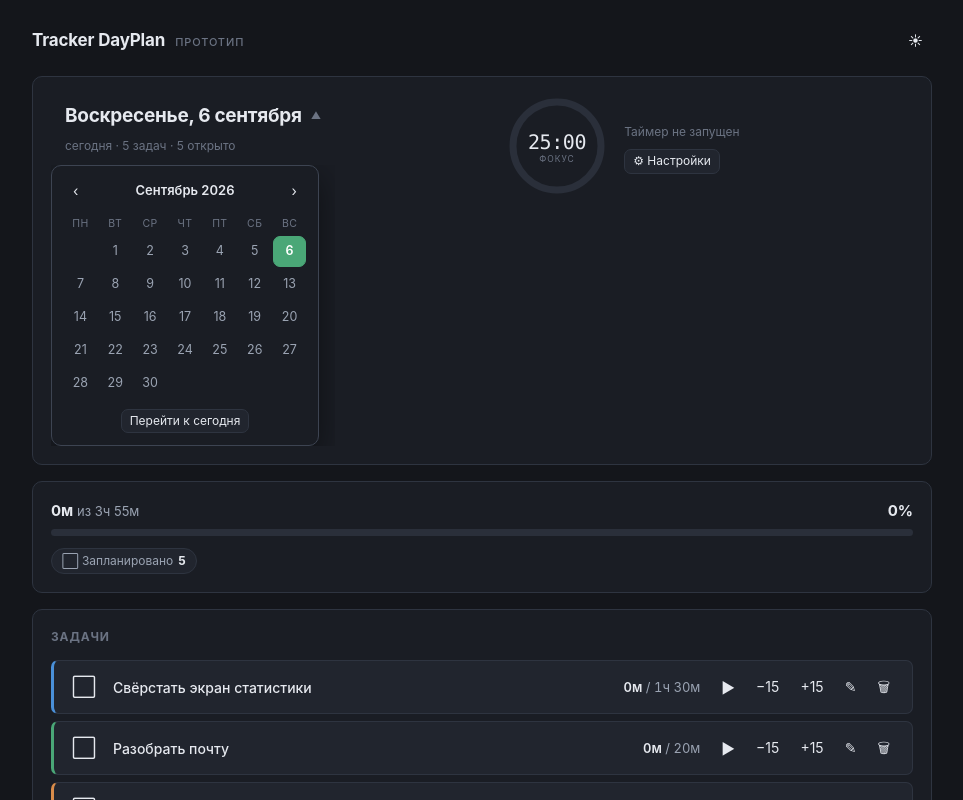
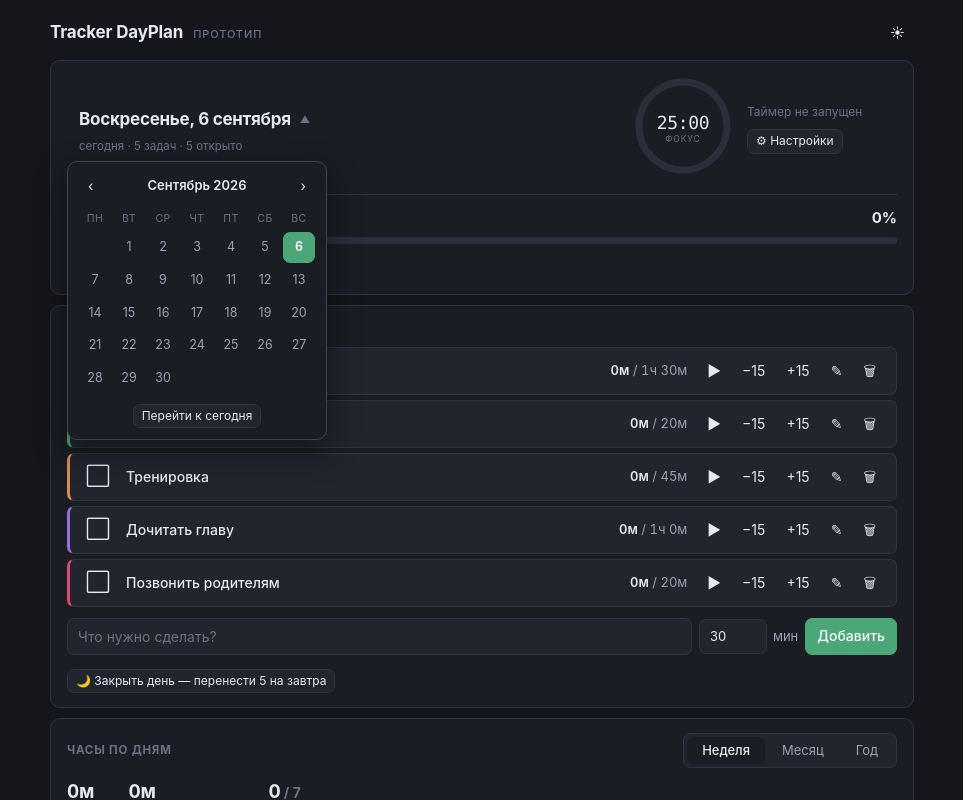
Before and after one commit to Aistben/Tracker_DayPlan, a React (Vite) app: page / in a window 1280 px wide. Both pictures are taken after a click on the button "Выбрать дату". Shown: the top 800 px of the page, without its empty margins (158-1121 px from the left). Built offline with nearby package versions, Linux system fonts and the light colour scheme.

Commit message:
Календарь и настройки — всплывающие панели поверх; прогресс объединён с шапкой; общее уплотнение
Co-authored-by: arena-agent <297053741+arena-agent@users.noreply.github.com>

```diff
--- a/src/screens/Today.tsx
+++ b/src/screens/Today.tsx
@@ -1,4 +1,4 @@
-import { useMemo, useState } from "react";
+import { useEffect, useMemo, useState } from "react";
 import { STATUS_EMOJI, STATUS_LABEL, Status, colorByIndex } from "../lib/types";
 import { spentMinutes, tasksForDate, shiftISO, todayISO } from "../lib/storage";
 import Stats from "./Stats";
@@ -100,6 +100,19 @@ export default function Today({ store, timer, date, setDate }: Props) {
         : 0
       : (timer.elapsed % 3600) / 3600;
 
+  // Escape закрывает всплывающие панели.
+  useEffect(() => {
+    if (!showCal && !showCfg) return;
+    const onKey = (e: KeyboardEvent) => {
+      if (e.key === "Escape") {
+        setShowCal(false);
+        setShowCfg(false);
+      }
+    };
+    window.addEventListener("keydown", onKey);
+    return () => window.removeEventListener("keydown", onKey);
+  }, [showCal, showCfg]);
+
   const submit = (e: React.FormEvent) => {
     e.preventDefault();
     if (!title.trim()) return;
@@ -116,13 +129,23 @@ export default function Today({ store, timer, date, setDate }: Props) {
 
   return (
     <>
-      {/* ---------- Шапка: дата + таймер ---------- */}
+      {(showCal || showCfg) && (
+        <div
+          className="pop-backdrop"
+          onClick={() => {
+            setShowCal(false);
+            setShowCfg(false);
+          }}
+        />
+      )}
+
+      {/* ---------- Шапка: дата + таймер + прогресс ---------- */}
       <div className="card">
         <div className="day-head">
-          <div>
+          <div className="pop-anchor">
             <button
               className="date-btn"
-              onClick={() => setShowCal((v) => !v)}
+              onClick={() => { setShowCfg(false); setShowCal((v) => !v); }}
               title="Выбрать дату"
               aria-expanded={showCal}
             >
@@ -136,7 +159,10 @@ export default function Today({ store, timer, date, setDate }: Props) {
                 : "задач нет"}
             </div>
 
-            <div className={`collapse${showCal ? " open" : ""}`} aria-hidden={!showCal}>
+            <div
+              className={`popover left${showCal ? " open" : ""}`}
+              aria-hidden={!showCal}
+            >
               <Calendar
                 data={data}
                 value={date}
@@ -149,7 +175,7 @@ export default function Today({ store, timer, date, setDate }: Props) {
           </div>
 
           {/* ---------- Таймер ---------- */}
-          <div>
+          <div className="pop-anchor">
             <div className="timer-box">
               <div className="dial-wrap">
                 <svg width={102} height={102} viewBox="0 0 102 102">
@@ -232,7 +258,7 @@ export default function Today({ store, timer, date, setDate }: Props) {
                       </button>
                       <button
                         className="btn-icon"
-                        onClick={() => setShowCfg((v) => !v)}
+                        onClick={() => { setShowCal(false); setShowCfg((v) => !v); }}
                         title="Настройки таймера"
                       >
                         ⚙
@@ -246,7 +272,7 @@ export default function Today({ store, timer, date, setDate }: Props) {
                     </div>
                     <button
                       className="btn-sm"
-                      onClick={() => setShowCfg((v) => !v)}
+                      onClick={() => { setShowCal(false); setShowCfg((v) => !v); }}
                       title="Настройки таймера"
                     >
                       ⚙ Настройки
@@ -256,7 +282,10 @@ export default function Today({ store, timer, date, setDate }: Props) {
               </div>
             </div>
 
-            <div className={`collapse${showCfg ? " open" : ""}`} aria-hidden={!showCfg}>
+            <div
+              className={`popover right${showCfg ? " open" : ""}`}
+              aria-hidden={!showCfg}
+            >
               <div className="settings-panel">
                 <div className="settings-row">
                   <label>
@@ -309,10 +338,8 @@ export default function Today({ store, timer, date, setDate }: Props) {
             </div>
           </div>
         </div>
-      </div>
 
-      {/* ---------- Прогресс дня ---------- */}
-      <div className="card">
+        <div className="day-progress">
         <div className="progress-row">
           <span className="progress-nums">
             <b>{fmt(totals.spent)}</b> из {fmt(totals.plan)}
@@ -336,6 +363,7 @@ export default function Today({ store, timer, date, setDate }: Props) {
               ))}
           </div>
         )}
+        </div>
       </div>
 
       {/* ---------- Задачи ---------- */}
--- a/src/styles.css
+++ b/src/styles.css
@@ -68,16 +68,16 @@ body {
 
 /* ---------- Каркас ---------- */
 .app {
-  max-width: 940px;
+  max-width: 900px;
   margin: 0 auto;
-  padding: 28px 20px 80px;
+  padding: 20px 18px 56px;
 }
 
 .topbar {
   display: flex;
   align-items: center;
   justify-content: space-between;
-  margin-bottom: 22px;
+  margin-bottom: 14px;
 }
 
 .brand {
@@ -100,20 +100,20 @@ body {
   background: var(--surface);
   border: 1px solid var(--border);
   border-radius: var(--radius);
-  padding: 18px;
-  margin-bottom: 16px;
+  padding: 14px 16px;
+  margin-bottom: 10px;
 }
 
 .section-title {
   display: flex;
   align-items: center;
   gap: 8px;
-  font-size: 12px;
+  font-size: 11.5px;
   font-weight: 650;
   text-transform: uppercase;
   letter-spacing: 0.07em;
   color: var(--text-faint);
-  margin: 0 0 14px;
+  margin: 0 0 10px;
 }
 
 /* ---------- Кнопки ---------- */
@@ -202,9 +202,9 @@ label { cursor: pointer; user-select: none; }
 /* ---------- Шапка дня ---------- */
 .day-head {
   display: flex;
-  align-items: flex-start;
+  align-items: center;
   justify-content: space-between;
-  gap: 22px;
+  gap: 18px;
   flex-wrap: wrap;
 }
 
@@ -212,42 +212,49 @@ label { cursor: pointer; user-select: none; }
   display: inline-flex;
   align-items: center;
   gap: 9px;
-  font-size: 19px;
+  font-size: 17px;
   font-weight: 650;
   letter-spacing: -0.015em;
-  padding: 7px 13px;
+  padding: 5px 11px;
   background: transparent;
   border-color: transparent;
 }
 .date-btn:hover:not(:disabled) { background: var(--surface-2); }
 .date-btn .chev { font-size: 10px; color: var(--text-faint); }
-.date-sub { color: var(--text-faint); font-size: 12px; padding-left: 14px; }
+.date-sub { color: var(--text-faint); font-size: 11.5px; padding-left: 12px; margin-top: 1px; }
 
-/* ---------- Плавное раскрытие ---------- */
-.collapse {
-  overflow: hidden;
-  max-height: 0;
+/* ---------- Поповеры: ложатся поверх, не двигают страницу ---------- */
+.pop-anchor { position: relative; }
+
+.popover {
+  position: absolute;
+  z-index: 40;
+  top: calc(100% + 6px);
+  background: var(--surface);
+  border: 1px solid var(--border-strong);
+  border-radius: var(--radius);
+  box-shadow: var(--shadow-lg);
   opacity: 0;
   visibility: hidden;
-  transition: max-height var(--ease), opacity 0.18s ease,
-    margin-top var(--ease), visibility var(--ease);
+  transform: translateY(-6px) scale(0.98);
+  transform-origin: top;
+  transition: opacity 0.16s ease, transform 0.16s ease, visibility 0.16s;
 }
-.collapse.open {
-  /* с запасом: содержимое календаря/настроек короче */
-  max-height: 460px;
-  opacity: 1;
-  visibility: visible;
-  margin-top: 10px;
-}
+.popover.open { opacity: 1; visibility: visible; transform: none; }
+.popover.right { right: 0; }
+.popover.left { left: 0; }
+
+/* невидимый слой: клик мимо закрывает поповер */
+.pop-backdrop { position: fixed; inset: 0; z-index: 30; }
 
 /* ---------- Таймер ---------- */
-.timer-box { display: flex; align-items: center; gap: 16px; }
+.timer-box { display: flex; align-items: center; gap: 13px; }
 .dial-wrap { position: relative; flex-shrink: 0; }
 .dial-track { stroke: var(--surface-3); }
 .dial-time {
   fill: var(--text);
   font-family: "SF Mono", "JetBrains Mono", ui-monospace, Menlo, monospace;
-  font-size: 20px;
+  font-size: 18px;
   font-weight: 500;
   letter-spacing: -0.02em;
 }
@@ -259,7 +266,7 @@ label { cursor: pointer; user-select: none; }
   letter-spacing: 0.12em;
 }
 
-.timer-info { min-width: 168px; }
+.timer-info { min-width: 150px; }
 .timer-task {
   font-weight: 600;
   max-width: 210px;
@@ -284,7 +291,7 @@ label { cursor: pointer; user-select: none; }
   0%, 100% { opacity: 1; transform: scale(1); }
   50% { opacity: 0.35; transform: scale(0.82); }
 }
-.timer-actions { display: flex; gap: 5px; margin-top: 9px; }
+.timer-actions { display: flex; gap: 4px; margin-top: 7px; }
 
 /* ---------- Прогресс дня ---------- */
 .progress-row {
@@ -304,7 +311,7 @@ label { cursor: pointer; user-select: none; }
   transition: width 0.45s cubic-bezier(0.4, 0, 0.2, 1);
 }
 
-.chips { display: flex; flex-wrap: wrap; gap: 7px; margin-top: 12px; }
+.chips { display: flex; flex-wrap: wrap; gap: 6px; margin-top: 10px; }
 .chip {
   display: inline-flex; align-items: center; gap: 5px;
   padding: 3px 10px; font-size: 12px;
@@ -313,14 +320,14 @@ label { cursor: pointer; user-select: none; }
 }
 
 /* ---------- Список задач ---------- */
-.tasks { display: flex; flex-direction: column; gap: 7px; }
+.tasks { display: flex; flex-direction: column; gap: 5px; }
 
 .task {
   display: grid;
   grid-template-columns: 34px 1fr auto auto;
   align-items: center;
-  gap: 12px;
-  padding: 11px 13px;
+  gap: 11px;
+  padding: 8px 11px;
   background: var(--surface-2);
   border: 1px solid var(--border);
   border-left: 3px solid var(--task-color, var(--border));
@@ -375,14 +382,14 @@ label { cursor: pointer; user-select: none; }
 .task-edit input[type="text"] { flex: 1; min-width: 0; }
 
 .empty {
-  text-align: center; padding: 34px 18px;
+  text-align: center; padding: 24px 16px;
   color: var(--text-faint); font-size: 13px;
   border: 1px dashed var(--border-strong);
   border-radius: var(--radius-sm);
 }
 
 /* ---------- Форма добавления ---------- */
-.add-form { display: flex; gap: 8px; margin-top: 14px; flex-wrap: wrap; }
+.add-form { display: flex; gap: 7px; margin-top: 11px; flex-wrap: wrap; }
 .add-form input[type="text"] { flex: 1; min-width: 180px; }
 .suffix {
   display: inline-flex; align-items: center; gap: 6px;
@@ -390,11 +397,7 @@ label { cursor: pointer; user-select: none; }
 }
 
 /* ---------- Календарь ---------- */
-.cal {
-  width: 268px; padding: 12px;
-  background: var(--surface); border: 1px solid var(--border-strong);
-  border-radius: var(--radius); box-shadow: var(--shadow-lg);
-}
+.cal { width: 258px; padding: 11px; }
 .cal-head {
   display: flex; align-items: center; justify-content: space-between;
   margin-bottom: 9px;
@@ -429,11 +432,11 @@ label { cursor: pointer; user-select: none; }
 /* ---------- Статистика ---------- */
 .stats-head {
   display: flex; align-items: center; justify-content: space-between;
-  gap: 14px; flex-wrap: wrap; margin-bottom: 14px;
+  gap: 12px; flex-wrap: wrap; margin-bottom: 10px;
 }
-.kpis { display: flex; gap: 26px; flex-wrap: wrap; margin-bottom: 6px; }
+.kpis { display: flex; gap: 22px; flex-wrap: wrap; margin-bottom: 4px; }
 .kpi-val {
-  font-size: 21px; font-weight: 650; letter-spacing: -0.02em;
+  font-size: 19px; font-weight: 650; letter-spacing: -0.02em;
   font-variant-numeric: tabular-nums;
 }
 .kpi-lab {
@@ -441,7 +444,7 @@ label { cursor: pointer; user-select: none; }
   text-transform: uppercase; letter-spacing: 0.06em;
 }
 
-.legend { display: flex; flex-wrap: wrap; gap: 7px 14px; margin-top: 12px; }
+.legend { display: flex; flex-wrap: wrap; gap: 6px 13px; margin-top: 9px; }
 .legend-item {
   display: inline-flex; align-items: center; gap: 6px;
   font-size: 12px; color: var(--text-dim);
@@ -461,11 +464,7 @@ label { cursor: pointer; user-select: none; }
 .row { display: flex; align-items: center; gap: 10px; flex-wrap: wrap; }
 .spacer { flex: 1; }
 .muted { color: var(--text-faint); font-size: 12px; }
-.settings-panel {
-  padding: 13px 15px; font-size: 13px;
-  background: var(--surface-2); border: 1px solid var(--border);
-  border-radius: var(--radius-sm);
-}
+.settings-panel { padding: 12px 14px; font-size: 13px; width: 288px; }
 .settings-row { display: flex; align-items: center; gap: 9px; flex-wrap: wrap; }
 .settings-row + .settings-row {
   margin-top: 11px; padding-top: 11px; border-top: 1px solid var(--border);
@@ -500,3 +499,10 @@ label { cursor: pointer; user-select: none; }
     transition-duration: 0.01ms !important;
   }
 }
+
+/* прогресс внутри шапки дня */
+.day-progress {
+  margin-top: 12px;
+  padding-top: 12px;
+  border-top: 1px solid var(--border);
+}
```
